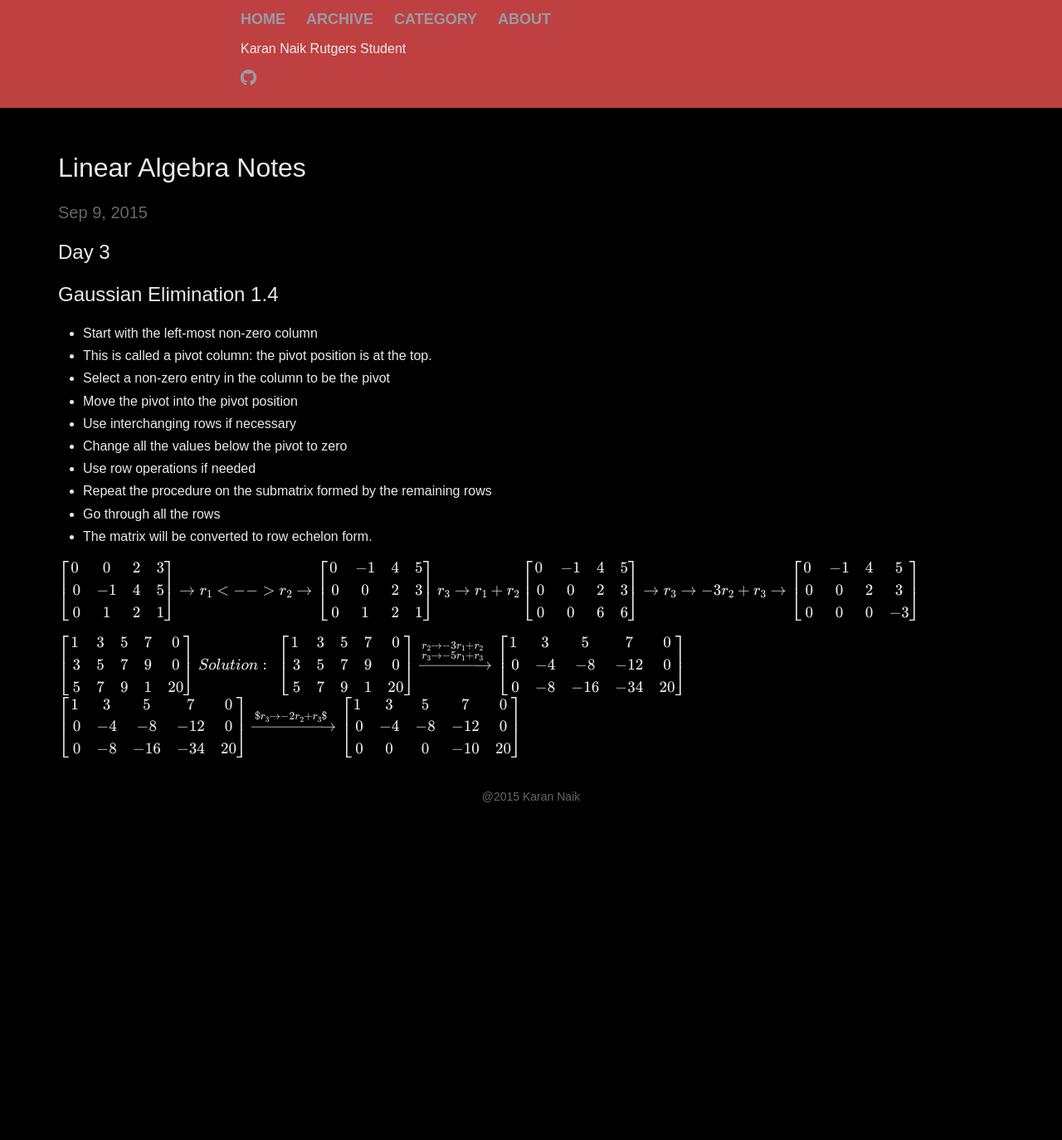
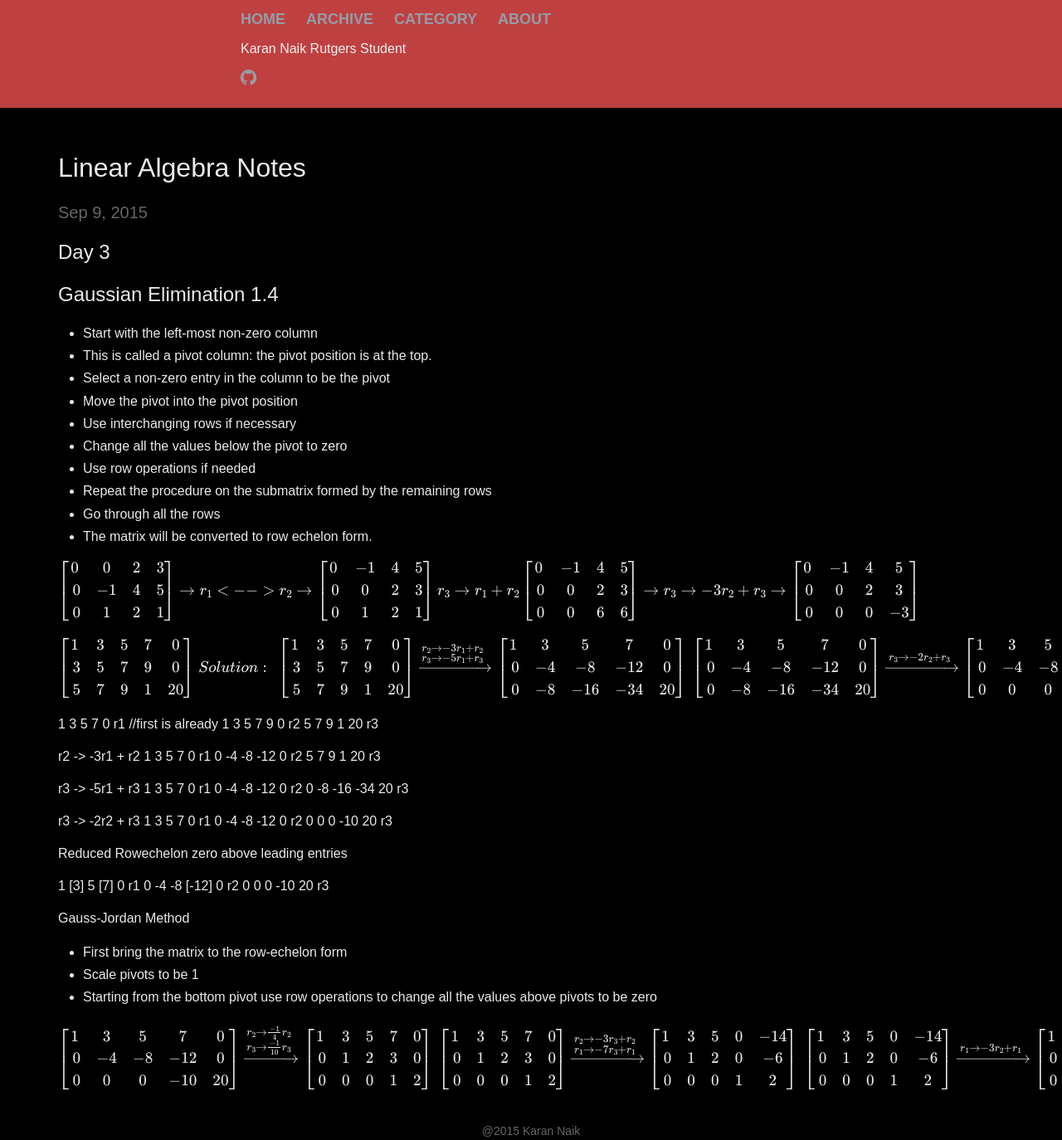
Before and after one commit to knaik/knaik.github.io, a Jekyll site: the page built from _posts/2015-09-09-linear-alg.markdown, in a window 1280 px wide. Shown: the whole page at 83% size. Built offline with Jekyll 4.4.1, drawn with Linux system fonts in a browser that asks for light colours; formulas are drawn with MathJax 3; before the commit the page ends 971 px from its top, so only the background shows below that.

Commit message:
Reduced Row Ech

```diff
--- a/_posts/2015-09-09-linear-alg.markdown
+++ b/_posts/2015-09-09-linear-alg.markdown
@@ -25,16 +25,69 @@
 
 $$ \begin{bmatrix} 1& 3 & 5 & 7 & 0 \\\ 3 & 5 & 7 & 9 & 0 \\\ 5& 7 & 9 & 1 & 20 \end{bmatrix} \\\
 Solution: \\\
-\begin{bmatrix} 1& 3 & 5 & 7 & 0 \\\ 3 & 5 & 7 & 9 & 0 \\\ 5& 7 & 9 & 1 & 20 \end{bmatrix} \xrightarrow{\begin{subarray}{l} r_2 \rightarrow -3r_1 + r_2 \\ r_3 \rightarrow -5r_1 + r_3 \end{subarray}} \begin{bmatrix} 1& 3 & 5 & 7 & 0\\\ 0 & -4 & -8 & -12 & 0 \\\ 0 & -8 & -16 & -34 & 20	\end{bmatrix} $$
-$$ \begin{bmatrix}
+\begin{bmatrix} 1& 3 & 5 & 7 & 0 \\\ 3 & 5 & 7 & 9 & 0 \\\ 5& 7 & 9 & 1 & 20 \end{bmatrix} \xrightarrow{\begin{subarray}{l} r_2 \rightarrow -3r_1 + r_2 \\ r_3 \rightarrow -5r_1 + r_3 \end{subarray}} \begin{bmatrix} 1& 3 & 5 & 7 & 0\\\ 0 & -4 & -8 & -12 & 0 \\\ 0 & -8 & -16 & -34 & 20	\end{bmatrix} \\\
+\begin{bmatrix}
 1& 3 & 5 & 7 & 0\\\
 0 & -4 & -8 & -12 & 0 \\\
 0 & -8 & -16 & -34 & 20
 \end{bmatrix}
-\xrightarrow{$r_3 \rightarrow -2r_2 + r_3$}
+\xrightarrow{r_3 \rightarrow -2r_2 + r_3}
 \begin{bmatrix}
 1& 3 & 5 & 7 & 0\\\
 0 & -4 & -8 & -12 & 0 \\\
 0 & 0 & 0 & -10 & 20
 \end{bmatrix}
 $$
+
+1 3 5 7 0 	r1 //first is already 1
+3 5 7 9 0 	r2
+5 7 9 1 20 	r3
+
+r2 -> -3r1 +  r2
+1  3  5  7  0 	r1
+0 -4 -8 -12 0  r2
+5 7 9 1 20 		r3
+
+r3 -> -5r1 +  r3
+1  3  5     7   0 	r1
+0 -4 -8   -12  0  r2
+0 -8 -16 -34 20 r3
+
+r3 -> -2r2 + r3
+1  3  5     7   0 	r1
+0 -4 -8   -12  0  r2
+0  0  0    -10  20 r3
+
+Reduced Rowechelon
+zero above leading entries
+
+1  [3]  5     [7]     0 	r1
+0 -4   -8   [-12]    0    r2
+0  0    0    -10     20   r3
+
+Gauss-Jordan Method
+
+- First bring the matrix to the row-echelon form
+- Scale pivots to be 1
+- Starting from the bottom pivot use row  operations to change all the values above pivots to be zero
+
+$$ \begin{bmatrix} 1& 3 & 5 & 7 & 0\\\ 0 & -4 & -8 & -12 & 0 \\\ 0 & 0 & 0 & -10 & 20 \end{bmatrix}
+\xrightarrow{\begin{subarray}{l} r_2 \rightarrow \frac{-1}{4} r_2 \\ r_3 \rightarrow \frac{-1}{10} r_3 \end{subarray}}
+\begin{bmatrix}
+1& 3 & 5 & 7 & 0\\\
+0 & 1 & 2 & 3 & 0 \\\
+0 & 0 & 0 & 1 & 2 \end{bmatrix} \\\
+\begin{bmatrix} 1& 3 & 5 & 7 & 0\\\ 0 & 1 & 2 & 3 & 0 \\\ 0 & 0 & 0 & 1 & 2 \end{bmatrix}
+\xrightarrow{\begin{subarray}{l} r_2 \rightarrow -3r_3 + r_2 \\ r_1 \rightarrow -7r_3 + r_1 \end{subarray}}
+\begin{bmatrix}
+1& 3 & 5 & 0 & -14\\\
+0 & 1 & 2 & 0 & -6 \\\
+0 & 0 & 0 & 1 & 2
+\end{bmatrix} \\\
+\begin{bmatrix}
+1& 3 & 5 & 0 & -14\\\
+0 & 1 & 2 & 0 & -6 \\\
+0 & 0 & 0 & 1 & 2
+\end{bmatrix}
+\xrightarrow{r_1 \rightarrow -3 r_2 + r_1}
+\begin{bmatrix} 1& 0 & -1 & 0 & 4\\\ 0 & 1 & 2 & 0 & -6 \\\ 0 & 0 & 0 & 1 & 2 \end{bmatrix} $$
```
Also changed, not shown: 1 other file.
